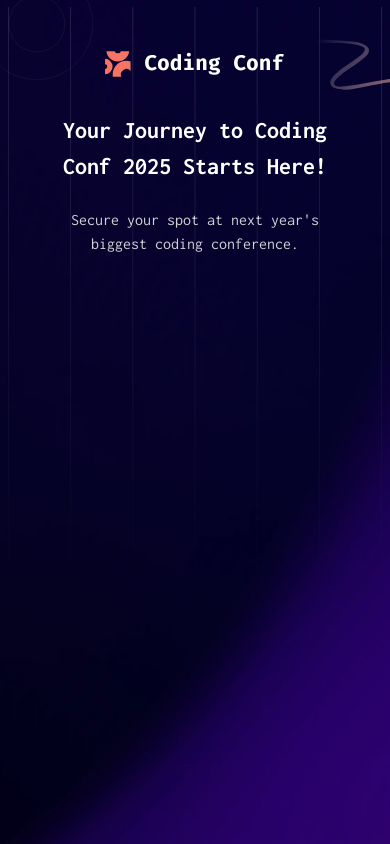
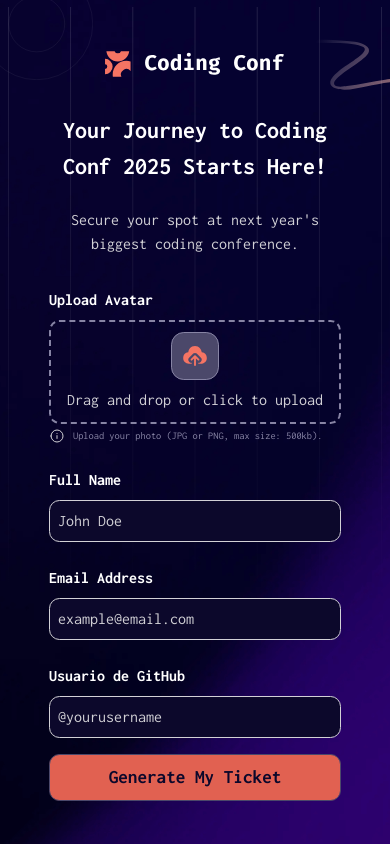
Before and after one commit to Robertron624/conference-ticket-generator, a Svelte app: page / in a window 390 px wide. Built offline with nearby package versions, Linux system fonts and the light colour scheme.

Commit message:
feat: form mobile inputs and their errors text added

```diff
--- a/src/App.svelte
+++ b/src/App.svelte
@@ -1,7 +1,6 @@
 <script lang="ts">
-  console.log("Hello Vite + Svelte!");
-
   import Header from "./lib/Header.svelte";
+  import Form from "./lib/Form.svelte";
 </script>
 
 <main>
@@ -10,6 +9,7 @@
     <h1 class="heading">Your Journey to Coding Conf 2025 Starts Here!</h1>
     <p class="sub-heading">Secure your spot at next year's biggest coding conference.</p>
   </div>
+  <Form />
 </main>
 
 <style lang="scss">
--- /dev/null
+++ b/src/lib/Form.svelte
@@ -0,0 +1,280 @@
+<script lang="ts">
+  import { onMount } from "svelte";
+  import ErrorMessage from "./FormComponents/ErrorMessage.svelte";
+
+  // initial errors state
+  let errors = {
+    avatar: "",
+    fullName: "",
+    email: "",
+    githubUsername: "",
+  };
+
+  let formData = {
+    avatar: null as File | null,
+    email: "",
+    fullName: "",
+    githubUsername: "",
+  };
+
+  const validateForm = () => {
+    errors = { avatar: "", fullName: "", email: "", githubUsername: "" };
+    let isValid = true;
+
+    // Validación del avatar
+    if (!formData.avatar) {
+      errors.avatar = "The avatar is required.";
+      isValid = false;
+    } else if (formData.avatar.size > 500000) {
+      errors.avatar = "File too large. Please upload a photo under 500KB.";
+      isValid = false;
+    } else if (!["image/png", "image/jpeg"].includes(formData.avatar.type)) {
+      errors.avatar = "Invalid file type. Please upload a JPG or PNG.";
+      isValid = false;
+    }
+
+    // Validación del nombre
+    if (!formData.fullName.trim()) {
+      errors.fullName = "The full name is required.";
+      isValid = false;
+    }
+
+    // Validación del email
+    const emailRegex = /^[^\s@]+@[^\s@]+\.[^\s@]+$/;
+    if (!formData.email.trim()) {
+      errors.email = "An email address is required.";
+      isValid = false;
+    } else if (!emailRegex.test(formData.email)) {
+      errors.email = "Please enter a valid email address.";
+      isValid = false;
+    }
+
+    // Validación del usuario de GitHub
+    if (!formData.githubUsername.trim()) {
+      errors.githubUsername = "The GitHub username is required.";
+      isValid = false;
+    }
+
+    return isValid;
+  };
+
+  const handleSubmit = (event: Event) => {
+    event.preventDefault();
+    if (validateForm()) {
+      console.log("Form successfully submitted :", formData);
+    }
+  };
+
+  const handleFileDrop = (event: DragEvent) => {
+    event.preventDefault();
+    const files = event.dataTransfer?.files;
+    if (files && files[0]) {
+      formData.avatar = files[0];
+      validateForm();
+    }
+  };
+</script>
+
+<section id="form-container">
+  <form on:submit|preventDefault={handleSubmit}>
+    <div class="form-groups">
+      <div class="form-group">
+        <label for="avatar" class="form-label">Upload Avatar</label>
+        <div
+          id="avatar-dropzone"
+          class="dropzone"
+          on:dragover|preventDefault
+          on:drop={handleFileDrop}
+          on:click={() => document.getElementById("avatar-input")?.click()}
+          on:keydown={(e: KeyboardEvent) => {
+            if (e.key === "Enter") {
+              document.getElementById("avatar-input")?.click();
+            }
+          }}
+          aria-label="Selecciona una imagen"
+          role="button"
+          tabindex="0"
+        >
+          <div class="upload-image-container">
+            <img
+              src="/images/icon-upload.svg"
+              alt="a cloud with an arrow pointing up"
+            />
+          </div>
+          <p>
+            {formData.avatar
+              ? `File: ${formData.avatar.name}`
+              : "Drag and drop or click to upload"}
+          </p>
+          <input
+            id="avatar-input"
+            type="file"
+            accept=".png,.jpeg,.jpg,.svg"
+            on:change={(e: Event) => {
+              const target = e.target as HTMLInputElement;
+              if (target.files) formData.avatar = target.files[0];
+              validateForm();
+            }}
+            hidden
+          />
+        </div>
+        {#if !errors.avatar}
+          <div class="avatar-info">
+            <img
+              src="/images/icon-info.svg"
+              alt="the vowel i inside a circle"
+            />
+            <small>Upload your photo (JPG or PNG, max size: 500kb).</small>
+          </div>
+        {/if}
+        {#if errors.avatar}<ErrorMessage message={errors.avatar} />
+        {/if}
+      </div>
+      <div class="form-group">
+        <label for="name" class="form-label">Full Name</label>
+        <input
+          id="name"
+          type="text"
+          placeholder="John Doe"
+          bind:value={formData.fullName}
+          on:blur={validateForm}
+        />
+        {#if errors.fullName}
+          <ErrorMessage message={errors.fullName} />
+        {/if}
+      </div>
+      <div class="form-group">
+        <label for="email" class="form-label">Email Address</label>
+        <input
+          id="email"
+          type="email"
+          placeholder="example@email.com"
+          bind:value={formData.email}
+          on:blur={validateForm}
+        />
+        {#if errors.email}
+          <ErrorMessage message={errors.email} />
+        {/if}
+      </div>
+
+      <div class="form-group">
+        <label for="github" class="form-label">Usuario de GitHub</label>
+        <input
+          id="github"
+          type="text"
+          placeholder="@yourusername"
+          bind:value={formData.githubUsername}
+          on:blur={validateForm}
+        />
+        {#if errors.githubUsername}
+          <ErrorMessage message={errors.githubUsername} />
+        {/if}
+      </div>
+    </div>
+    <button type="submit">Generate My Ticket</button>
+  </form>
+</section>
+
+<style lang="scss">
+  @use "../variables" as vars;
+
+  $inputs-border-radius: 0.65rem;
+
+  #form-container {
+    @include vars.container(
+      $max-width: 20rem,
+      $padding: 0,
+      $margin: 2rem auto 0
+    );
+    @include vars.flex(column, start, center);
+
+    .form-groups {
+      @include vars.flex($direction: column, $gap: 1.5rem);
+
+      .form-group {
+        .avatar-info {
+          margin-top: 0.25rem;
+          @include vars.flex(
+            $justify: flex-start,
+            $align: center,
+            $gap: 0.5rem
+          );
+          small {
+            @include vars.text($size: 0.65rem, $color: vars.$neutral-500);
+          }
+        }
+      }
+
+      .form-label {
+        @include vars.text($size: 1rem, $weight: 700, $align: left);
+        width: 100%;
+        display: block;
+      }
+
+      input {
+        margin-top: 0.5rem;
+        @include vars.input(
+          $padding: 0.5rem,
+          $radius: $inputs-border-radius,
+          $font-size: 1rem,
+          $color: vars.$neutral-0,
+          $border: 1px solid vars.$neutral-300,
+          $bg: vars.$neutral-900,
+          $width: 100%,
+          $placeholder-color: vars.$neutral-300
+        );
+      }
+
+      .dropzone {
+        @include vars.flex(column, center, center);
+        @include vars.text(
+          $size: 1rem,
+          $color: vars.$neutral-300,
+          $align: center
+        );
+        @include vars.container(
+          $padding: 0.5rem 1rem,
+          $margin: 0.5rem auto 0,
+          $height: 6.5rem,
+          $border: 2px dashed vars.$neutral-500,
+          $radius: $inputs-border-radius
+        );
+        cursor: pointer;
+
+        .upload-image-container {
+          width: 3rem;
+          height: 3rem;
+          @include vars.flex(center, center);
+          margin-bottom: 0.5rem;
+          border: 1px solid vars.$neutral-500;
+          border-radius: 0.8rem;
+          background-color: vars.$neutral-700;
+
+          img {
+            object-fit: contain;
+          }
+        }
+      }
+    }
+
+    button[type="submit"] {
+      &:hover {
+        background-color: vars.$neutral-700;
+      }
+
+      @include vars.button(
+        $bg: vars.$orange-700,
+        $bg-hover: vars.$orange-500,
+        $color: vars.$neutral-900,
+        $border: 1px solid vars.$neutral-700,
+        $radius: $inputs-border-radius,
+        $padding: 0.5rem,
+        $font-size: 1.2rem,
+        $font-size-desktop: 1.5rem,
+        $font-weight: 700,
+        $width: 100%,
+        $margin: 1rem 0 0,
+      );
+    }
+  }
+</style>
--- /dev/null
+++ b/src/lib/FormComponents/ErrorMessage.svelte
@@ -0,0 +1,42 @@
+<script lang="ts">
+    export let message: string; // Propiedad que recibe el texto del error
+  </script>
+
+  <div class="error">
+    <svg
+      xmlns="http://www.w3.org/2000/svg"
+      width="16"
+      height="16"
+      fill="none"
+      viewBox="0 0 16 16"
+    >
+      <path
+        stroke="currentColor"
+        stroke-linecap="round"
+        stroke-linejoin="round"
+        d="M2 8a6 6 0 1 0 12 0A6 6 0 0 0 2 8Z"
+      />
+      <path fill="currentColor" d="M8.004 10.462V7.596ZM8 5.57v-.042Z" />
+      <path
+        stroke="currentColor"
+        stroke-linecap="round"
+        stroke-linejoin="round"
+        d="M8.004 10.462V7.596M8 5.569v-.042"
+      />
+    </svg>
+    <span>{message}</span>
+  </div>
+
+  <style lang="scss">
+
+    @use "../../variables" as vars;
+
+    .error {
+        @include vars.flex($justify: flex-start, $align: center, $gap: 0.5rem);
+        @include vars.text($size: 0.65rem, $color: vars.$orange-700, $margin: 0.5rem 0 0);
+    }
+
+    svg {
+      flex-shrink: 0;
+    }
+  </style>
--- a/src/variables.scss
+++ b/src/variables.scss
@@ -14,65 +14,154 @@ $orange-700: hsl(7, 71%, 60%);
 // Gradient
 $gradient-text: linear-gradient(90deg, hsl(7, 86%, 67%), hsl(0, 0%, 100%));
 
-
 // Texts
 $text-labels: 2.5rem;
 
-
 // Flexbox mixin
 
-@mixin flex($direction: row, $justify: flex-start, $align: stretch) {
+@mixin flex($direction: row, $justify: flex-start, $align: stretch, $gap: 0, $wrap: nowrap) {
   display: flex;
   flex-direction: $direction;
   justify-content: $justify;
   align-items: $align;
+  gap: $gap;
+  flex-wrap: $wrap;
 }
 
 // Button mixin
 
-@mixin button($color: $neutral-0, $bg: $orange-500, $bg-hover: transparent, $border: none, $radius: 0.5rem) {
+@mixin button(
+  $color: $neutral-0,
+  $color-hover: $neutral-0,
+  $bg: $orange-500,
+  $bg-hover: transparent,
+  $border: none,
+  $radius: 0.5rem,
+  $padding: 1rem,
+  $font-size: 1rem,
+  $font-size-desktop: 1.5rem,
+  $font-weight: 400,
+  $margin: 0,
+  $width: auto
+) {
   font-family: inherit;
-  font-size: inherit;
-  font-weight: inherit;
+  font-size: $font-size;
+  font-weight: $font-weight;
   color: $color;
   background-color: $bg;
   border: $border;
   border-radius: $radius;
-  cursor: pointer;
+  padding: $padding;
   transition: background-color 0.3s ease;
+  margin: $margin;
+  width: $width;
 
-    &:hover {
-        background-color: $bg-hover;
-    }
+  &:hover {
+    background-color: $bg-hover;
+  }
+
+  @include desktop {
+    font-size: $font-size-desktop;
+  }
 }
 
 // Input mixin
 
-@mixin input($color: $neutral-900, $bg: $neutral-300, $border: none, $radius: 0.5rem) {
+@mixin input(
+  $color: $neutral-900,
+  $bg: $neutral-300,
+  $border: none,
+  $radius: 0.5rem,
+  $padding: 1rem,
+  $font-size: 1rem,
+  $width: 100%,
+  $placeholder-color: $neutral-0
+) {
   font: inherit;
   color: $color;
   background-color: $bg;
   border: $border;
   border-radius: $radius;
-  padding: 1rem;
-  transition: background-color 0.3s ease;
+  padding: $padding;
+  font-size: $font-size;
+  width: $width;
+
+  &::placeholder {
+    color: $placeholder-color;
+  }
 }
 
 // Text mixin
 
-@mixin text($color: inherit, $size: 1rem, $weight: 400 , $line-height: 1.5, $align: left) {
+@mixin text(
+  $color: inherit,
+  $size: 1rem,
+  $weight: 400,
+  $line-height: 1.5,
+  $align: left,
+  $margin: 0
+) {
   font-size: $size;
   font-weight: $weight;
   color: $color;
-    line-height: $line-height;
-    text-align: $align;
+  line-height: $line-height;
+  text-align: $align;
+  margin: $margin;
 }
 
 // Container mixin
 
-@mixin container($width: 100%, $padding: 0, $max-width: $desktop-width, $margin: 0 auto) {
+@mixin container(
+  $width: 100%,
+  $height: auto,
+  $padding: 0,
+  $max-width: $desktop-width,
+  $margin: 0 auto,
+  $border: none,
+  $radius: 0
+) {
   width: $width;
   padding: $padding;
   margin: $margin;
   max-width: $max-width;
+  border: $border;
+  height: $height;
+  border-radius: $radius;
 }
+
+// Grid mixin
+
+@mixin grid(
+  $columns: 1,
+  $gap: 1rem,
+  $justify: flex-start,
+  $align: stretch,
+  $wrap: wrap
+) {
+  display: grid;
+  grid-template-columns: repeat($columns, 1fr);
+  gap: $gap;
+  justify-content: $justify;
+  align-items: $align;
+  flex-wrap: $wrap;
+}
+
+// Responsive mixins
+
+@mixin mobile {
+  @media (max-width: 767px) {
+    @content;
+  }
+}
+
+@mixin tablet {
+  @media (min-width: 768px) {
+    @content;
+  }
+}
+
+@mixin desktop {
+  @media (min-width: 1024px) {
+    @content;
+  }
+}
```
